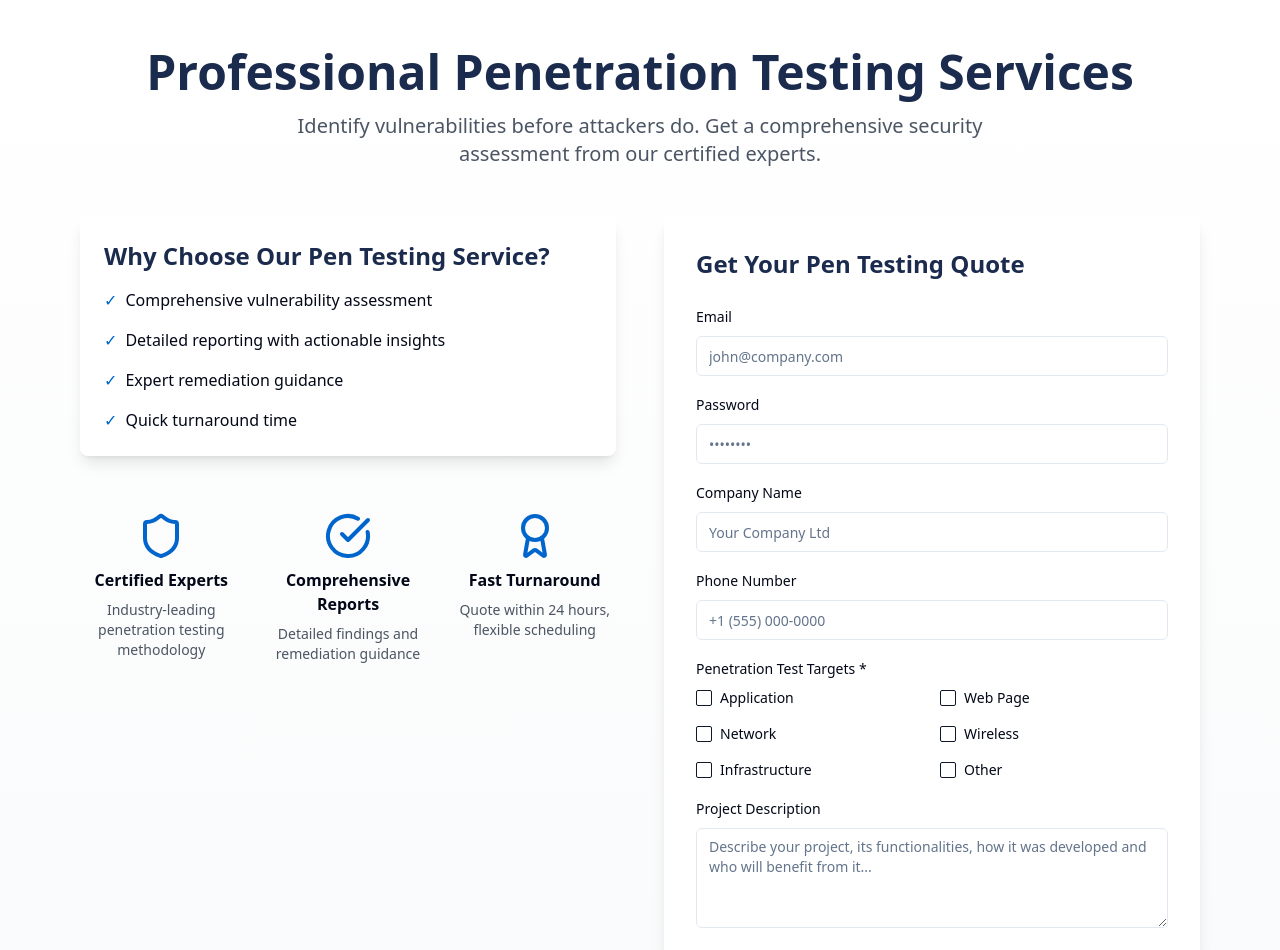
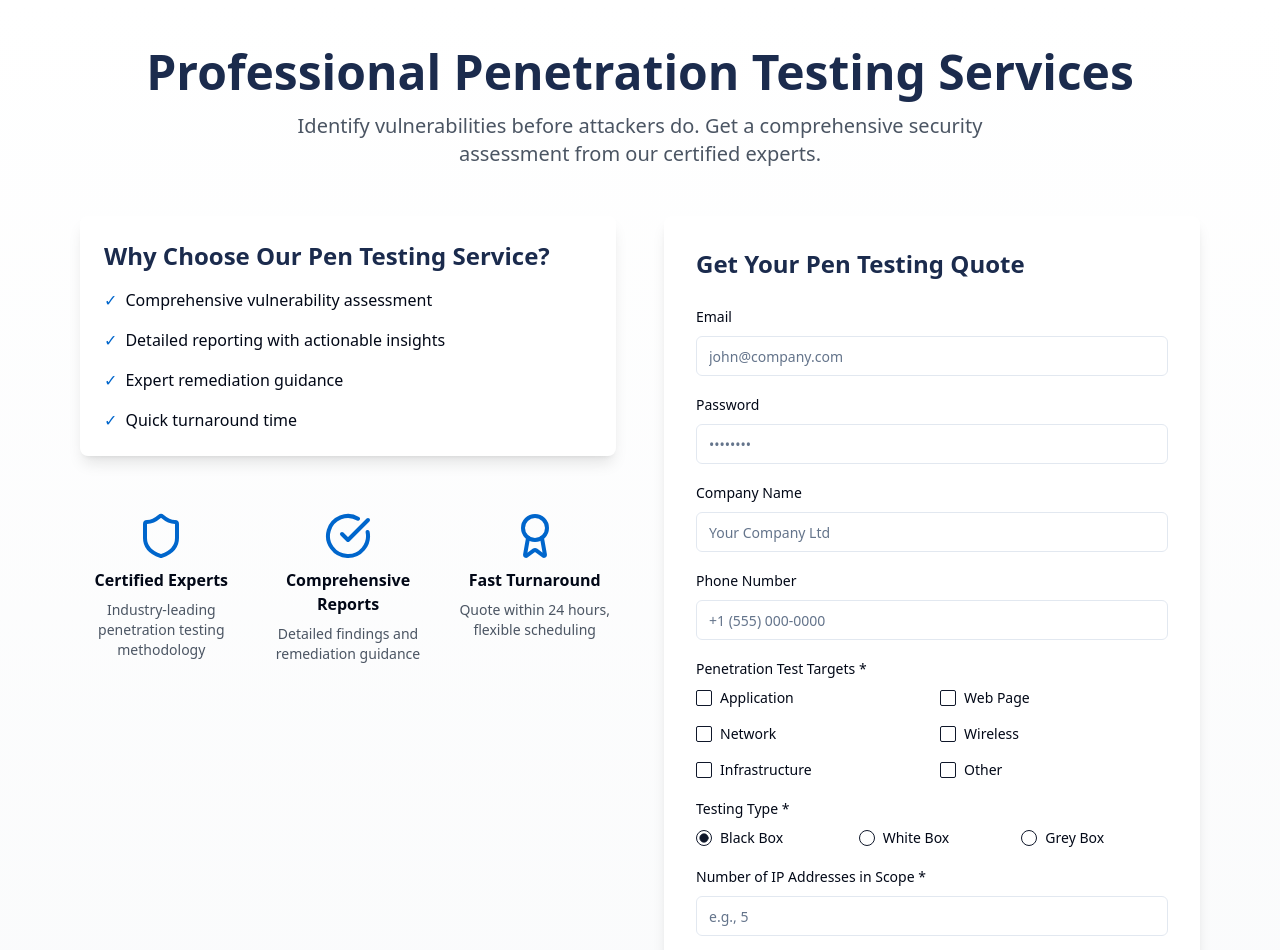
Before and after one commit to xctTv0/pen-test-quick-quote, a React (Vite) app: page / in a window 1280 px wide. Shown: the top 950 px of the page. Built offline with nearby package versions, Linux system fonts and the light colour scheme.

Commit message:
Add penetration testing questions
Included new questions in the LeadForm component to inquire about the type of penetration testing (White Box, Black Box, or Grey Box) and the number of IP addresses in scope for the test.
[skip gpt_engineer]

```diff
--- a/src/components/LeadForm.tsx
+++ b/src/components/LeadForm.tsx
@@ -4,6 +4,7 @@ import { Input } from "@/components/ui/input";
 import { Label } from "@/components/ui/label";
 import { Textarea } from "@/components/ui/textarea";
 import { Checkbox } from "@/components/ui/checkbox";
+import { RadioGroup, RadioGroupItem } from "@/components/ui/radio-group";
 import { toast } from "sonner";
 
 export const LeadForm = () => {
@@ -21,6 +22,8 @@ export const LeadForm = () => {
       other: false,
     },
     projectDescription: "",
+    testType: "black", // default value
+    ipAddressCount: "",
   });
 
   const handleSubmit = (e: React.FormEvent) => {
@@ -42,6 +45,8 @@ export const LeadForm = () => {
         other: false,
       },
       projectDescription: "",
+      testType: "black",
+      ipAddressCount: "",
     });
   };
 
@@ -57,6 +62,10 @@ export const LeadForm = () => {
         [target]: !formData.targets[target as keyof typeof formData.targets],
       },
     });
+  };
+
+  const handleTestTypeChange = (value: string) => {
+    setFormData({ ...formData, testType: value });
   };
 
   return (
@@ -164,6 +173,38 @@ export const LeadForm = () => {
         </div>
 
         <div className="space-y-2">
+          <Label>Testing Type *</Label>
+          <RadioGroup value={formData.testType} onValueChange={handleTestTypeChange} className="grid grid-cols-3 gap-4 mt-2">
+            <div className="flex items-center space-x-2">
+              <RadioGroupItem value="black" id="black" />
+              <label htmlFor="black" className="text-sm">Black Box</label>
+            </div>
+            <div className="flex items-center space-x-2">
+              <RadioGroupItem value="white" id="white" />
+              <label htmlFor="white" className="text-sm">White Box</label>
+            </div>
+            <div className="flex items-center space-x-2">
+              <RadioGroupItem value="grey" id="grey" />
+              <label htmlFor="grey" className="text-sm">Grey Box</label>
+            </div>
+          </RadioGroup>
+        </div>
+
+        <div className="space-y-2">
+          <Label htmlFor="ipAddressCount">Number of IP Addresses in Scope *</Label>
+          <Input
+            id="ipAddressCount"
+            name="ipAddressCount"
+            type="number"
+            required
+            min="1"
+            value={formData.ipAddressCount}
+            onChange={handleChange}
+            placeholder="e.g., 5"
+          />
+        </div>
+
+        <div className="space-y-2">
           <Label htmlFor="projectDescription">Project Description</Label>
           <Textarea
             id="projectDescription"
```
